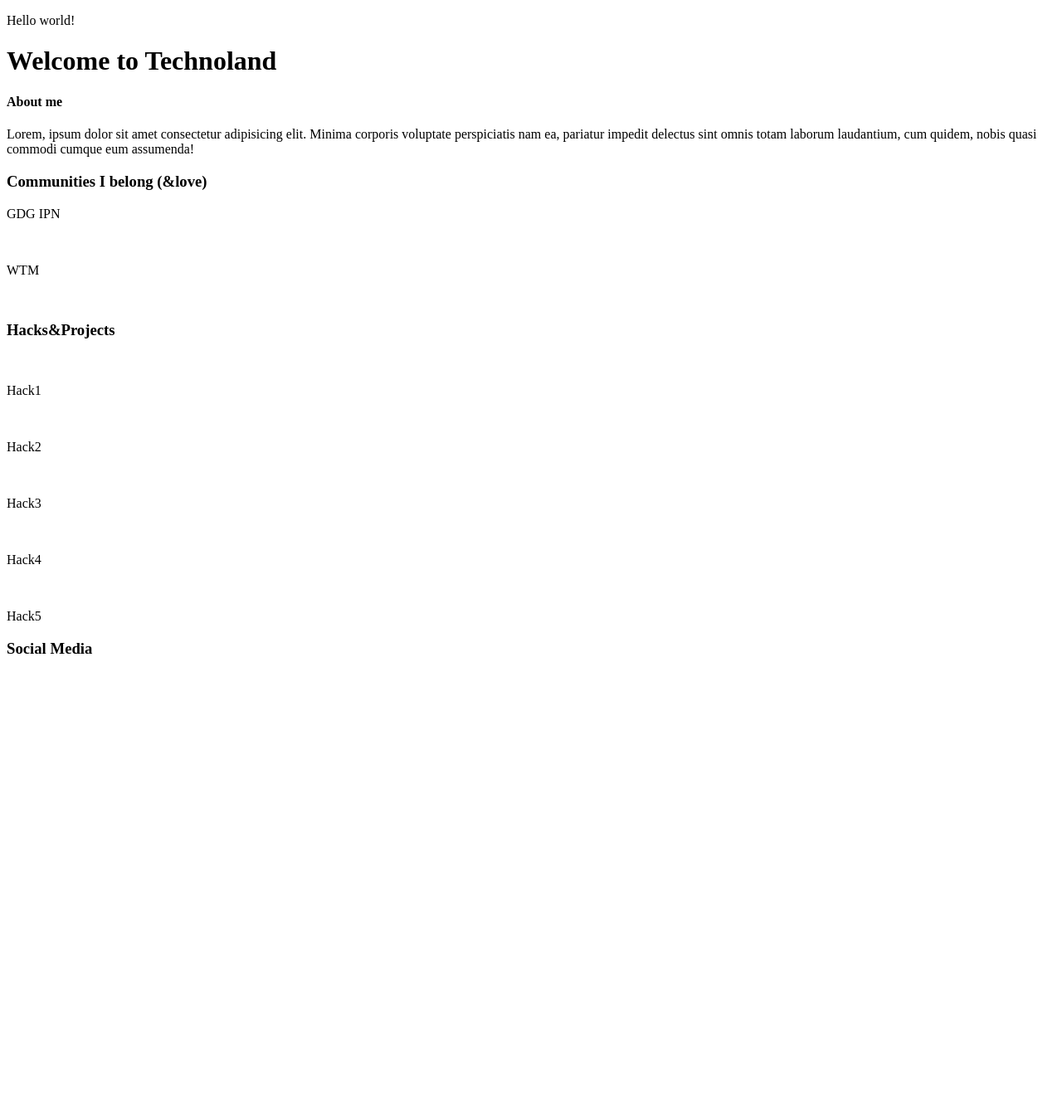
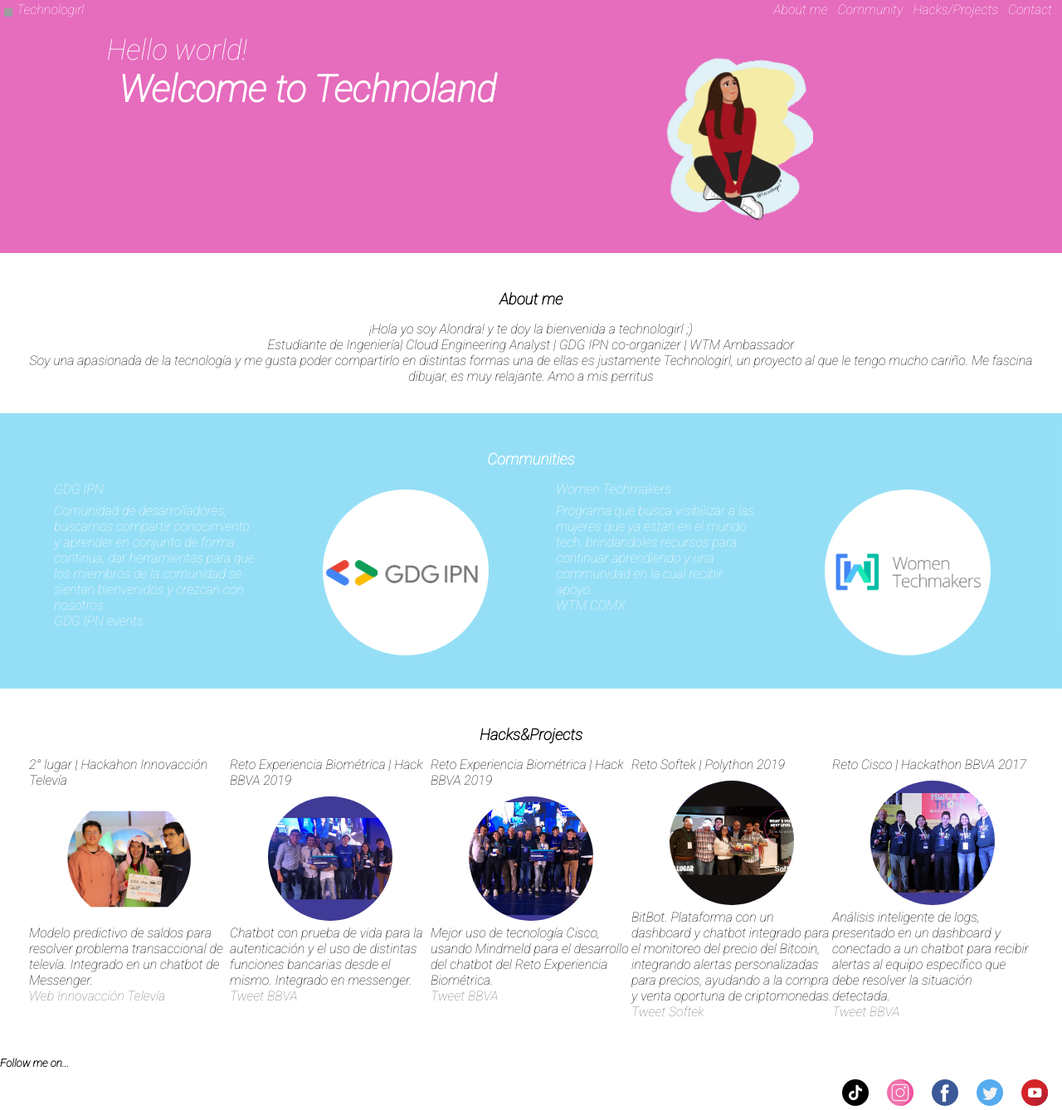
Before and after one commit to Tecnologirl/Tecnologirl.github.io, a plain HTML site: page index.html in a window 1280 px wide. Shown: the whole page at 83% size. Before the commit the page ends 837 px from the top, so only its background shows below. Drawn offline with Linux system fonts and the light colour scheme; grey boxes are pictures that could not be loaded.

Commit message:
Adding CSS

```diff
--- a/index.html
+++ b/index.html
@@ -1,62 +1,112 @@
 <!DOCTYPE html>
 <html>
+
 <head>
 	<meta charset="utf-8">
 	<meta name="viewport" content="width=device-width">
 	<title>Technologirl's website</title>
 	<link href="style.css" rel="stylesheet" type="text/css" />
+	<link rel="preconnect" href="https://fonts.gstatic.com" />
+	<link href="https://fonts.googleapis.com/css2?family=Roboto:ital,wght@1,100&display=swap" rel="stylesheet" />
 </head>
+
 <body>
 	<header>
-			<p>Hello world!</p>
-			<h1>Welcome to Technoland</h1>
-		</header>
-		<section>
-			<h4>About me</h4>
-			<p>Lorem, ipsum dolor sit amet consectetur adipisicing elit. Minima corporis voluptate perspiciatis nam ea, pariatur impedit delectus sint omnis totam laborum laudantium, cum quidem, nobis quasi commodi cumque eum assumenda!</p>
-		</section>
-		<section>
-			<h3>Communities I belong (&love)</h3>
+		<nav>
+			<div class="flex-nav-img">
+				<img src="https://picsum.photos/10">
+				<a href="#">Technologirl</a>
+			</div>
+			<div class="flex-nav">
+				<a href="#">About me</a>
+				<a href="#">Community</a>
+				<a href="#">Hacks/Projects</a>
+				<a href="#">Contact</a>
+			</div>
+		</nav>
+		<div class="welcome-head">
 			<div>
-				<p>GDG IPN</p>
-				<img src=""></img>
+			<p class="hello">Hello world!</p>
+			<h1 class="welcome">Welcome to Technoland</h1>
+			</div>
+			<div class="welcome-image">
+				<img src="./img/github_Tecnologirl.png" width="180">
 			</div>
 		<div>
-				<p>WTM</p>
-				<img src=""></img>
+	</header>
+	<section class="about-me-center">
+		<h3>About me</h3>
+		<p>¡Hola yo soy Alondra! y te doy la bienvenida a technologirl ;)</p>
+		<p>Estudiante de Ingeniería| Cloud Engineering Analyst | GDG IPN co-organizer | WTM Ambassador</p>
+		<p>Soy una apasionada de la tecnología y me gusta poder compartirlo en distintas formas una de ellas es justamente Technologirl, un proyecto al que le tengo mucho cariño. Me fascina dibujar, es muy relajante. Amo a mis perritus</p>
+	</section>
+	<section class="communities">
+		<h3>Communities</h3>
+		<div class="flex-container">
+			<div class="float-left">
+				<p class="subtitle">GDG IPN</p>
+				<p class="text">Comunidad de desarrolladores, buscamos compartir conocimiento y aprender en conjunto de forma continua, dar herramientas para que los miembros de la comunidad se sientan bienvenidos y crezcan con nosotros.</p>
+				<a href="https://gdg.community.dev/gdg-ipn/">GDG IPN events</a>
+			</div>
+			<div class="float-left">
+				<img class="img-circle" src="./img/logos/GDGIPN.png" width="200"></img>
+			</div>
+			<div class="float-left">
+				<p class="subtitle">Women Techmakers</p>
+				<p class="text">Programa que busca visibilizar a las mujeres que ya estan en el mundo tech, brindandoles recursos para continuar aprendiendo y una communidad en la cual recibir apoyo. </p>
+				<a href="https://www.instagram.com/wtmcdmx/">WTM CDMX</a>
+			</div>
+			<div class="float-left">
+				<img class="img-circle" src="./img/logos/wtm-circle.png" width="200"></img>
+			</div>
+		</div>
+		</section>
+		<section class="hacks">
+			<h3>Hacks&Projects</h3>
+			<div class="flex-container">
+				<div class="float-left">
+					<p>2° lugar | Hackahon Innovacción Televía</p>
+					<img  class="img-circle" src="./img/televia.png" height="150"></img>
+					<p class="text">Modelo predictivo de saldos para resolver problema transaccional de televía. Integrado en un chatbot de Messenger.</p>
+					<a class="a-black"	href="https://www.innovacciontelevia.com.mx/">Web Innovacción Televía</a>
+				</div>
+				<div class="float-left">
+					<p>Reto Experiencia Biométrica | Hack BBVA 2019</p>
+					<img class="img-circle" src="./img/BBVA.png" height="150"></img>
+					<p class="text">Chatbot con prueba de vida para la autenticación y el uso de distintas funciones bancarias desde el mismo. Integrado en messenger.</p>
+					<a class="a-black" href="https://twitter.com/BBVA_Mex/status/1170879342265737221/photo/1">Tweet BBVA</a>
+				</div>
+				<div class="float-left">
+					<p>Reto Experiencia Biométrica | Hack BBVA 2019</p>
+					<img class="img-circle" src="./img/cisco-2019.png" height="150"></img>
+					<p class="text">Mejor uso de tecnología Cisco, usando Mindmeld para el desarrollo del chatbot del Reto Experiencia Biométrica.</p>
+					<a class="a-black" href="https://twitter.com/BBVA_Mex/status/1170879426109857796/photo/1">Tweet BBVA</a>
+				</div>
+				<div class="float-left">
+					<p>Reto Softek | Polython 2019</p>
+					<img class="img-circle" src="./img/softek.png" height="150"></img>
+					<p class="text">BitBot. Plataforma con un dashboard y chatbot integrado para el monitoreo del precio del Bitcoin, integrando alertas personalizadas para precios, ayudando a la compra y venta oportuna de criptomonedas.</p>
+					<a class="a-black" href="https://twitter.com/SofttekMX/status/1102628721209561088">Tweet Softek</a>
+				</div>
+				<div class="float-left">
+				<div>
+					<p>Reto Cisco | Hackathon BBVA 2017</p>
+					<img class="img-circle" src="./img/cisco-2017.png" height="150"></img>
+					<p class="text">Análisis inteligente de logs, presentado en un dashboard y conectado a un chatbot para recibir alertas al equipo específico que debe resolver la situación detectada.</p>
+					<a class="a-black" href="https://twitter.com/BBVA_Mex/status/924815619693862913/photo/1">Tweet BBVA</a>
+				</div>
 			</div>
 		</section>
 		<section>
-			<h3>Hacks&Projects</h3>
-			<div>
-				<img src=""></img>
-				<p>Hack1</p>
-			</div>
-			<div>
-				<img src=""></img>
-				<p>Hack2</p>
-			</div>
-			<div>
-				<img src=""></img>
-				<p>Hack3</p>
-			</div>
-			<div>
-				<img src=""></img>
-				<p>Hack4</p>
-			</div>
-			<div>
-				<img src=""></img>
-				<p>Hack5</p>
-			</div>
-		</section>
-		<section>
-			<h3>Social Media</h3>
-			<div>
-				<img src=""></img>
-				<img src=""></img>
-				<img src=""></img>
-				<img src=""></img>
-				<img src=""></img>
+			<h5>Follow me on...</h5>
+			<div class="social-media-flex">
+				<a href="https://www.tiktok.com/@technologirl?lang=es"><img src="./img/logos/tiktok.png">
+				</img></a>
+				<a href="https://www.instagram.com/technologirl/"><img src="./img/logos/instagram.png"></img></a>
+				<a href="https://www.facebook.com/technologirl"><img src="./img/logos/facebook.png"></img></a>
+				<a href="https://twitter.com/tecnologirl"><img src="./img/logos/twitter.png"></img></a>
+				<a href="https://www.youtube.com/channel/UCHSC6VhxvLnUDDqQ8wScY1w"><img src="./img/logos/youtube.png"></img></a>
+
 			</div>
 		</section>
     <script src="script.js"></script>
--- a/style.css
+++ b/style.css
@@ -0,0 +1,133 @@
+*{
+	font-family: 'Roboto', sans-serif;
+	margin: 0;
+	padding: 0;
+}
+
+header{
+	background-color: rgb(230, 108, 189);
+	color: white;
+}
+
+nav{
+	display: flex;
+	justify-content: space-between;
+}
+
+.flex-nav-img{
+	display: flex;
+	justify-content: flex-start;
+	font-style: italic;
+}
+
+.flex-nav{
+	display: flex;
+	justify-content: flex-end;
+}
+
+a{
+	color: white;
+	text-decoration: none;
+	padding: 2px 12px 0 0;
+}
+
+.a-black{
+	color: rgb(124, 123, 123);
+	text-decoration: none;
+	padding: 2px 12px 0 0;
+}
+
+.hello{
+	font-size: 35px;
+	margin: 15px 0 0 30px;
+	padding: 0;
+	font-style: italic;
+}
+
+.welcome{
+	font-size: 45px;
+	margin: 0px 0 0 45px;
+	padding: 0;
+	font-style: italic;
+}
+
+.welcome-image{
+	margin: 25px 0 0 0;
+}
+
+.welcome-head{
+	display: flex;
+	justify-content: space-around;
+}
+
+.about-me-center{
+	text-align: center;
+	padding: 35px;
+}
+
+h3{
+	text-align: center;
+	padding: 10px 0 15px 0;
+}
+
+h5{
+	padding: 10px 0 0 0;
+}
+
+img{
+	display: block;
+	margin: auto;
+	padding: 10px 5px 5px 5px;
+
+}
+
+.img-circle{
+	border-radius: 50%;
+}
+
+.flex-container{
+	display: flex;
+	flex-wrap: wrap;
+	justify-content: space-around;
+
+}
+
+.subtitle{
+	padding: 0 0 7px 0;
+}
+
+.text{
+	font-style: italic;
+}
+
+.social-media-flex{
+	display: flex;
+	justify-content: flex-end;
+}
+
+.float-left{
+	float:left;
+	width: 20%;
+}
+
+.communities{
+	background-color: rgba(128, 217, 245, 0.835);
+	color:white;
+	padding: 35px;
+}
+
+.hacks{
+	padding: 35px;
+}
+
+/*
+.container {
+  display: grid;
+  grid-template-columns: 2fr 2fr 2fr 2fr 2fr 2fr;
+  grid-template-rows: auto;
+  grid-template-areas:
+    ". header header header header ."
+    ". . main main . ."
+    "footer footer footer footer footer footer";
+}
+*/
```
Also changed, not shown: img/BBVA.png (added), img/cisco-2017.png (added), img/cisco-2019.png (added), img/github_Tecnologirl.png (added), img/logos/GDGIPN.png (added), img/logos/WTM-white.png (added), img/logos/WTM.png (added), img/logos/facebook.png (added), img/logos/instagram.png (added), img/logos/tiktok.png (added), img/logos/twitter.png (added), img/logos/wtm-circle.png (added), img/logos/youtube.png (added), img/softek.png (added), 1 more files. Lines whose indentation alone changed are shown as unchanged.
